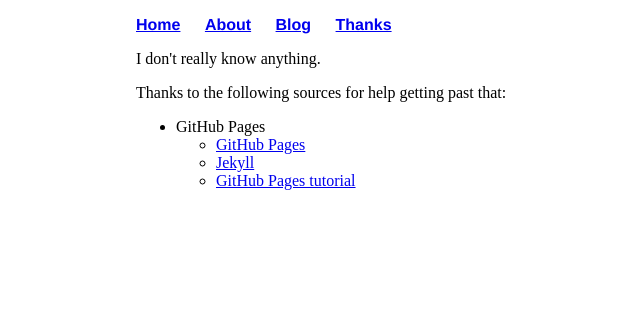
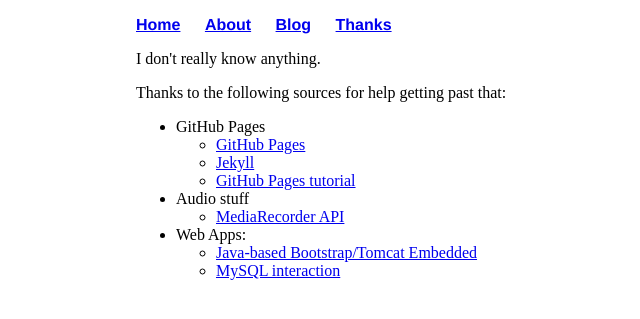
Before and after one commit to kmwilder/kmwilder.github.io, a Jekyll site: the page built from thanks/index.html, in a window 1280 px wide. Shown: the top 319 px of the page, without its empty margins (56-696 px from the left). Built offline with Jekyll 4.4.1, drawn with Linux system fonts in a browser that asks for light colours.

Commit message:
new thanks

```diff
--- a/thanks/index.html
+++ b/thanks/index.html
@@ -12,4 +12,11 @@
 		<li><a href="http://jekyllrb.com/">Jekyll</a></li>
 		<li><a href="http://jmcglone.com/guides/github-pages/">GitHub Pages tutorial</a></li>
 	</ul></li>
+	<li>Audio stuff<ul class="thanks-sources">
+		<li><a href="https://developers.google.com/web/updates/2016/01/mediarecorder">MediaRecorder API</a></li>
+	</ul></li>
+	<li>Web Apps:<ul class="thanks-sources">
+		<li><a href="http://www.oracle.com/webfolder/technetwork/tutorials/obe/java/basic_app_embedded_tomcat/basic_app-tomcat-embedded.html">Java-based Bootstrap/Tomcat Embedded</a></li>
+		<li><a href="http://stackoverflow.com/questions/2839321/connect-java-to-a-mysql-database">MySQL interaction</a></li>
+	</ul></li>
 </ul></p>
```
